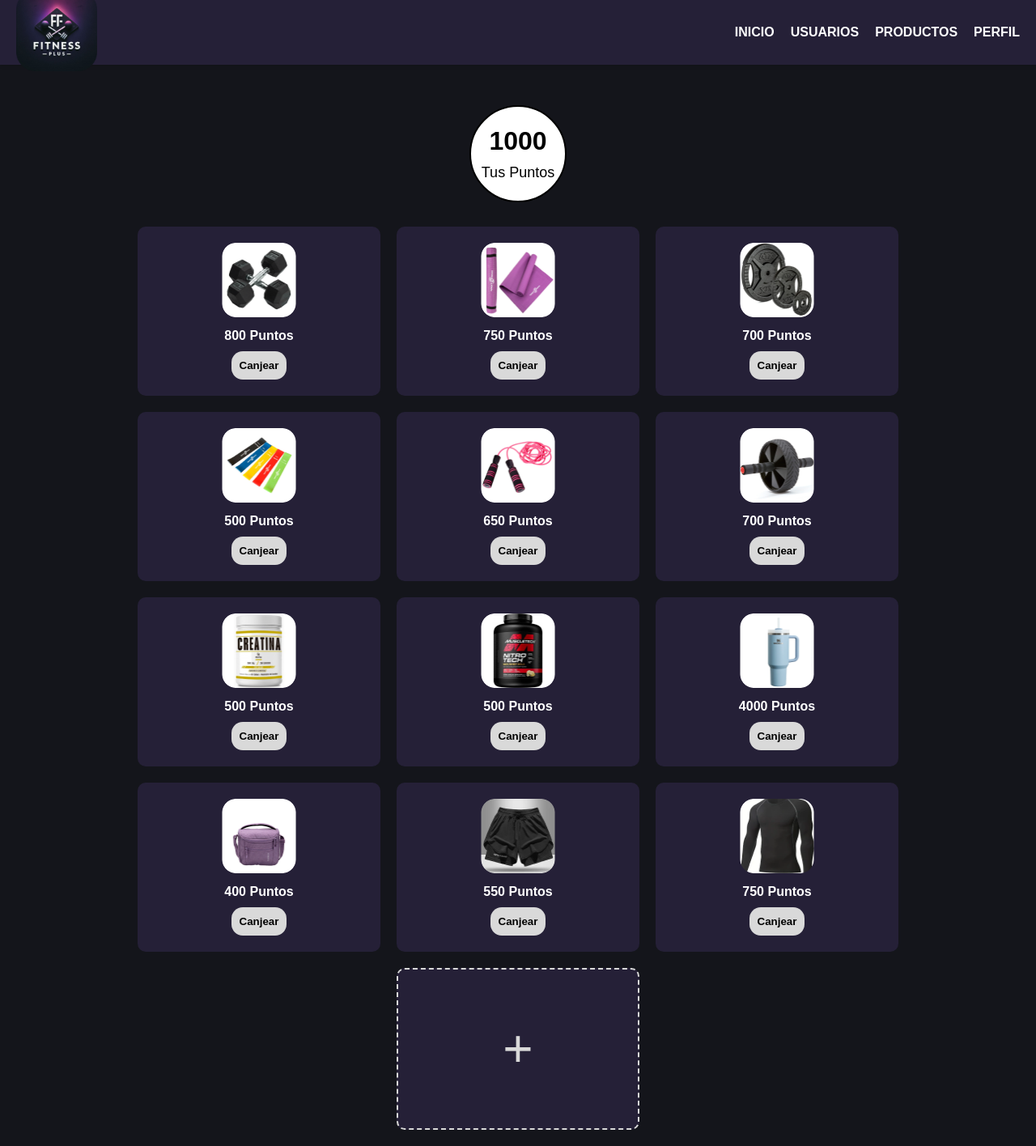
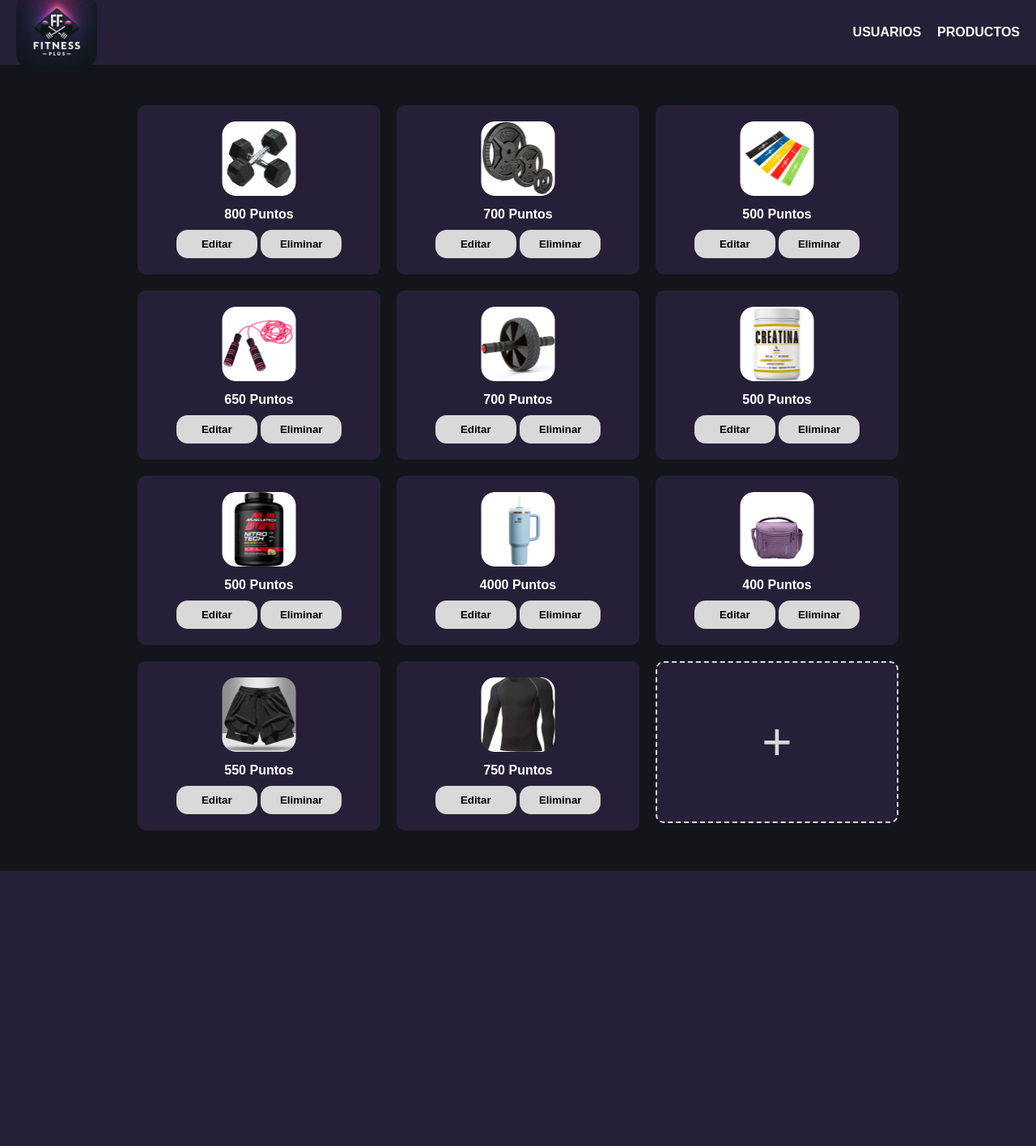
Before and after one commit to JuanQuiroga12/Pagina-web, a PHP site: page /canjearpuntosADMIN.html in a window 1280 px wide. Shown: the top 1416 px of the page at 81% size. After the commit the page ends 1076 px from the top, so only its background shows below. Run offline with PHP 8.4, Linux system fonts and the light colour scheme.

Commit message:
Mejoras, nuevas funciones, etapa final 1

```diff
--- a/canjearpuntosADMIN.html
+++ b/canjearpuntosADMIN.html
@@ -15,21 +15,13 @@
         </div>
         <nav class="menu">
             <ul>
-                <li><a href="pantallaprincipalADMIN.html">INICIO</a></li>
-                <li><a href="admin_usuarios.html">USUARIOS</a></li>
+                <li><a href="pantallaprincipalADMIN.html">USUARIOS</a></li>
                 <li><a href="canjearpuntosADMIN.html">PRODUCTOS</a></li>
-                <li><a href="perfil.html">PERFIL</a></li>
             </ul>
         </nav>
     </header>
 
     <main>
-        <section class="points-section">
-            <div class="points-circle">
-                <span id="totalPoints">1000</span>
-                <p>Tus Puntos</p>
-            </div>
-        </section>
 
         <section class="rewards-section" id="rewardsSection">
             <!-- Productos existentes -->
@@ -37,100 +29,104 @@
                 <img src="public/images/mancuerdas.png" alt="Mancuerdas">
                 <div class="product-info">
                     <p>800 Puntos</p>
-                    <button class="btn-canjear">Canjear</button>
+                    <button class="btn-edit">Editar</button>
+                    <button class="btn-delete">Eliminar</button>
                 </div>
             </div>
 
-            <div class="reward" data-points="750">
-                <img src="public/images/tapete.png" alt="Tapete">
-                <div class="product-info">
-                    <p>750 Puntos</p>
-                    <button class="btn-canjear">Canjear</button>
-                </div>
-            </div>
             <div class="reward" data-points="700">
                 <img src="public/images/pesas.png" alt="Pesas">
                 <div class="product-info">
                     <p>700 Puntos</p>
-                    <button class="btn-canjear">Canjear</button>
+                    <button class="btn-edit">Editar</button>
+                    <button class="btn-delete">Eliminar</button>
                 </div>
             </div>
             <div class="reward" data-points="500">
                 <img src="public/images/bandas.png" alt="Bandas de ejercicio">
                 <div class="product-info">
                     <p>500 Puntos</p>
-                    <button class="btn-canjear">Canjear</button>
+                    <button class="btn-edit">Editar</button>
+                    <button class="btn-delete">Eliminar</button>
                 </div>
             </div>
             <div class="reward" data-points="650">
                 <img src="public/images/soga.png" alt="Soga">
                 <div class="product-info">
                     <p>650 Puntos</p>
-                    <button class="btn-canjear">Canjear</button>
+                    <button class="btn-edit">Editar</button>
+                    <button class="btn-delete">Eliminar</button>
                 </div>
             </div>
             <div class="reward" data-points="700">
                 <img src="public/images/rodillo.png" alt="Rodillo">
                 <div class="product-info">
                     <p>700 Puntos</p>
-                    <button class="btn-canjear">Canjear</button>
+                    <button class="btn-edit">Editar</button>
+                    <button class="btn-delete">Eliminar</button>
                 </div>
             </div>
             <div class="reward" data-points="500">
                 <img src="public/images/creatina.png" alt="Creatina">
                 <div class="product-info">
                     <p>500 Puntos</p>
-                    <button class="btn-canjear">Canjear</button>
+                    <button class="btn-edit">Editar</button>
+                    <button class="btn-delete">Eliminar</button>
                 </div>
             </div>
             <div class="reward" data-points="500">
                 <img src="public/images/creatina2.png" alt="MuscleTech - Nitro Tech">
                 <div class="product-info">
                     <p>500 Puntos</p>
-                    <button class="btn-canjear">Canjear</button>
+                    <button class="btn-edit">Editar</button>
+                    <button class="btn-delete">Eliminar</button>
                 </div>
             </div>
             <div class="reward" data-points="4000">
                 <img src="public/images/termo.png" alt="Termo Stanley">
                 <div class="product-info">
                     <p>4000 Puntos</p>
-                    <button class="btn-canjear">Canjear</button>
+                    <button class="btn-edit">Editar</button>
+                    <button class="btn-delete">Eliminar</button>
                 </div>
             </div>
             <div class="reward" data-points="400">
                 <img src="public/images/lonchera.png" alt="Lonchera">
                 <div class="product-info">
                     <p>400 Puntos</p>
-                    <button class="btn-canjear">Canjear</button>
+                    <button class="btn-edit">Editar</button>
+                    <button class="btn-delete">Eliminar</button>
                 </div>
             </div>
             <div class="reward" data-points="550">
                 <img src="public/images/pantaloneta.png" alt="Pantaloneta">
                 <div class="product-info">
                     <p>550 Puntos</p>
-                    <button class="btn-canjear">Canjear</button>
+                    <button class="btn-edit">Editar</button>
+                    <button class="btn-delete">Eliminar</button>
                 </div>
             </div>
             <div class="reward" data-points="750">
                 <img src="public/images/camisa.png" alt="Camisa de entrenamiento">
                 <div class="product-info">
                     <p>750 Puntos</p>
-                    <button class="btn-canjear">Canjear</button>
+                    <button class="btn-edit">Editar</button>
+                    <button class="btn-delete">Eliminar</button>
                 </div>
             </div>
 
             <!-- Caja para agregar nuevos productos -->
-            <div class="add-product-box">
-                <button id="addProductBtn" class="add-product-btn">+</button>
+            <div class="add-product-box" id="addProductBox">
+                <span class="add-product-btn">+</span>
             </div>
         </section>
     </main>
 
-    <!-- Modal para agregar productos -->
+    <!-- Modal para agregar y editar productos -->
     <div id="addProductModal" class="modal">
         <div class="modal-content">
             <span class="close">&times;</span>
-            <h2>Agregar Nuevo Producto</h2>
+            <h2>Agregar/Editar Producto</h2>
             <form id="addProductForm">
                 <label for="productName">Nombre del Producto:</label>
                 <input type="text" id="productName" required>
--- a/index.html
+++ b/index.html
@@ -35,10 +35,10 @@
           <!-- Formulario de inicio de sesión -->
           <form id="loginForm">
               <label for="username">Nombre de usuario</label>
-              <input type="text" id="username" name="username" placeholder="Laura Tavares">
+              <input type="text" id="username" name="username" placeholder="Laura | ADMIN">
 
               <label for="password">Contraseña</label>
-              <input type="password" id="password" name="password" placeholder="************">
+              <input type="password" id="password" name="password" placeholder="123456 | 1234">
 
               <button type="submit" class="login-btn">Iniciar sesión</button>
               <button type="button" id="showRegisterForm" class="register-btn">Registrarse</button>
--- a/pantallaprincipalADMIN.html
+++ b/pantallaprincipalADMIN.html
@@ -15,7 +15,6 @@
             <ul>
                 <li><a href="pantallaprincipalADMIN.html">USUARIOS</a></li>
                 <li><a href="canjearpuntosADMIN.html">PRODUCTOS</a></li>
-                <li><a href="perfil.html">PERFIL</a></li>
             </ul>
         </nav>
     </header>
@@ -57,6 +56,8 @@
                 </form>
             </div>
         </div>
+        <!-- Botón de Cerrar Sesión -->
+        <button class="logout-btn">Cerrar Sesión</button>
     </main>
 
     <script src="scriptAdmin.js"></script>
--- a/scriptAdmin.js
+++ b/scriptAdmin.js
@@ -94,3 +94,9 @@ userForm.addEventListener('submit', (e) => {
 
 // Renderizar usuarios al cargar la página
 renderUsers();
+
+document.querySelector('.logout-btn').addEventListener('click', function () {
+
+    alert("Has cerrado sesión como administrador");
+    window.location.href = "index.html";
+});
--- a/scriptUnirme.js
+++ b/scriptUnirme.js
@@ -6,7 +6,7 @@ document.getElementById('loginForm').addEventListener('submit', function(event)
     const password = document.getElementById('password').value;
 
     // Definir credenciales válidas de usuario y administrador
-    const validUsername = "Laura Tavares";
+    const validUsername = "Laura";
     const validPassword = "123456";
 
     const adminUsername = "ADMIN";
--- a/stylecanjearpuntos.css
+++ b/stylecanjearpuntos.css
@@ -109,7 +110,8 @@ main {
     font-size: 16px;
 }
 
-.btn-canjear {
+/* Botones de editar y eliminar */
+.btn-edit, .btn-delete, .btn-canjear {
     background-color: #D9D9D9;
     color: black;
     border: none;
@@ -118,10 +120,18 @@ main {
     font-weight: bold;
     cursor: pointer;
     margin-top: 10px;
+    width: 100px;
+    display: inline-block;
 }
 
-.btn-canjear:hover {
-    background-color: #bbbbbb;
+.btn-edit:hover {
+    background-color: #4CAF50;
+    color: white;
+}
+
+.btn-delete:hover {
+    background-color: #f44336;
+    color: white;
 }
 
 /* Caja para añadir productos */
--- a/styles.css
+++ b/styles.css
@@ -446,6 +446,11 @@ body, html {
     font-size: 14px;
   }
 }
+
+#purchaseModal h2 {
+  color: white;
+}
+
 /* Modal de error de validación */
 #validationErrorModal .form-container {
   background-color: #2D2231;
```
Also changed, not shown: other parts of stylecanjearpuntos.css (+11 -47 lines), perfil.html (+11 -0 lines), scriptCanjePuntosAdmin.js (+68 -57 lines), scriptPerfil.js (+28 -0 lines), styleperfil.css (+72 -4 lines), stylespantallaprincipal.css (+15 -0 lines), stylescanjearpuntosADMIN.css (deleted).
